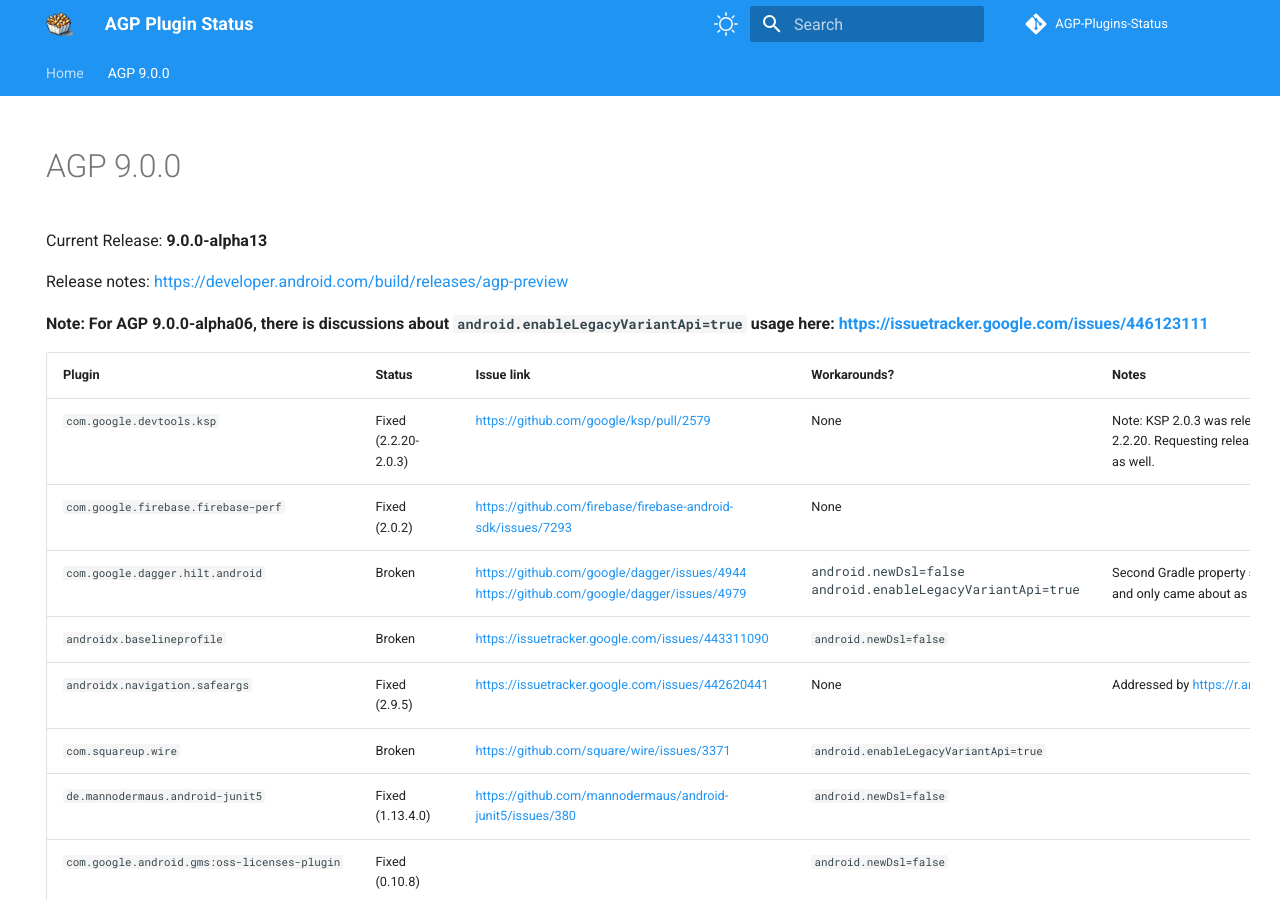
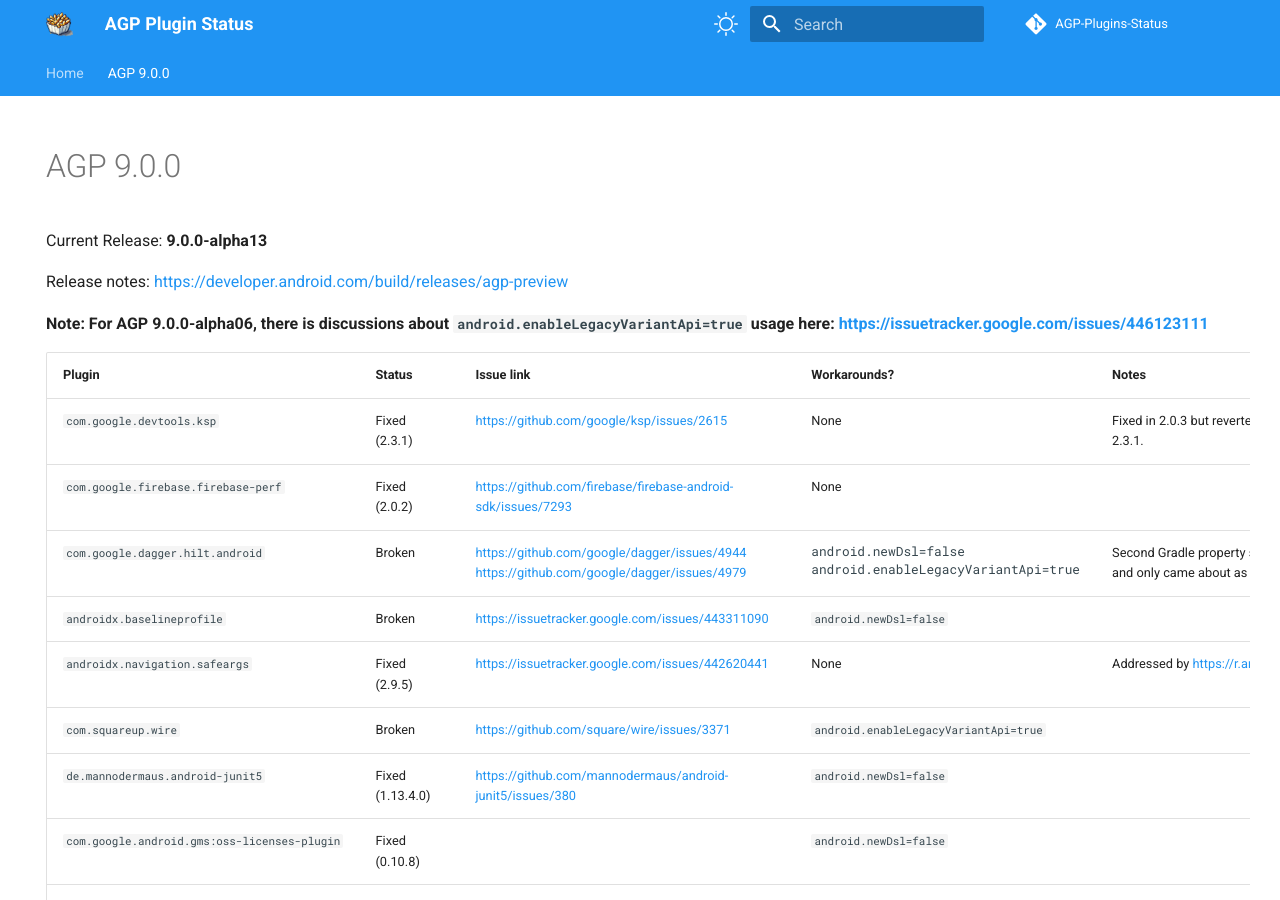
Before and after one commit to pablobaxter/AGP-Plugins-Status, an MkDocs documentation site: the page built from docs/agp-9.0.0.md, in a window 1280 px wide and 900 px high. Built offline with MkDocs 1.6.1 and Material for MkDocs 9.7.7, drawn with Linux system fonts in a browser that asks for light colours; comment, search, counter and statistics services are not loaded.

Commit message:
Update KSP status

```diff
--- a/docs/agp-9.0.0.md
+++ b/docs/agp-9.0.0.md
@@ -11,7 +11,7 @@
 
 | Plugin | Status | Issue link | Workarounds? | Notes |
 |:---|:---|:---|:---|:---|
-| `com.google.devtools.ksp` | Fixed (2.2.20-2.0.3) | https://github.com/google/ksp/pull/2579 | None | Note: KSP 2.0.3 was released, but only for Kotlin 2.2.20. Requesting release for previous versions as well. |
+| `com.google.devtools.ksp` | Fixed (2.3.1) | https://github.com/google/ksp/issues/2615 | None | Fixed in 2.0.3 but reverted in 2.0.4, fixed again in 2.3.1. |
 | `com.google.firebase.firebase-perf` | Fixed (2.0.2) | https://github.com/firebase/firebase-android-sdk/issues/7293 | None | |
 | `com.google.dagger.hilt.android` | Broken | https://github.com/google/dagger/issues/4944<br>https://github.com/google/dagger/issues/4979 | <pre>android.newDsl=false<br>android.enableLegacyVariantApi=true</pre> | Second Gradle property should not be necessary, and only came about as of AGP 9.0.0-alpha06. |
 | `androidx.baselineprofile` | Broken | https://issuetracker.google.com/issues/443311090 | `android.newDsl=false` | |
```
